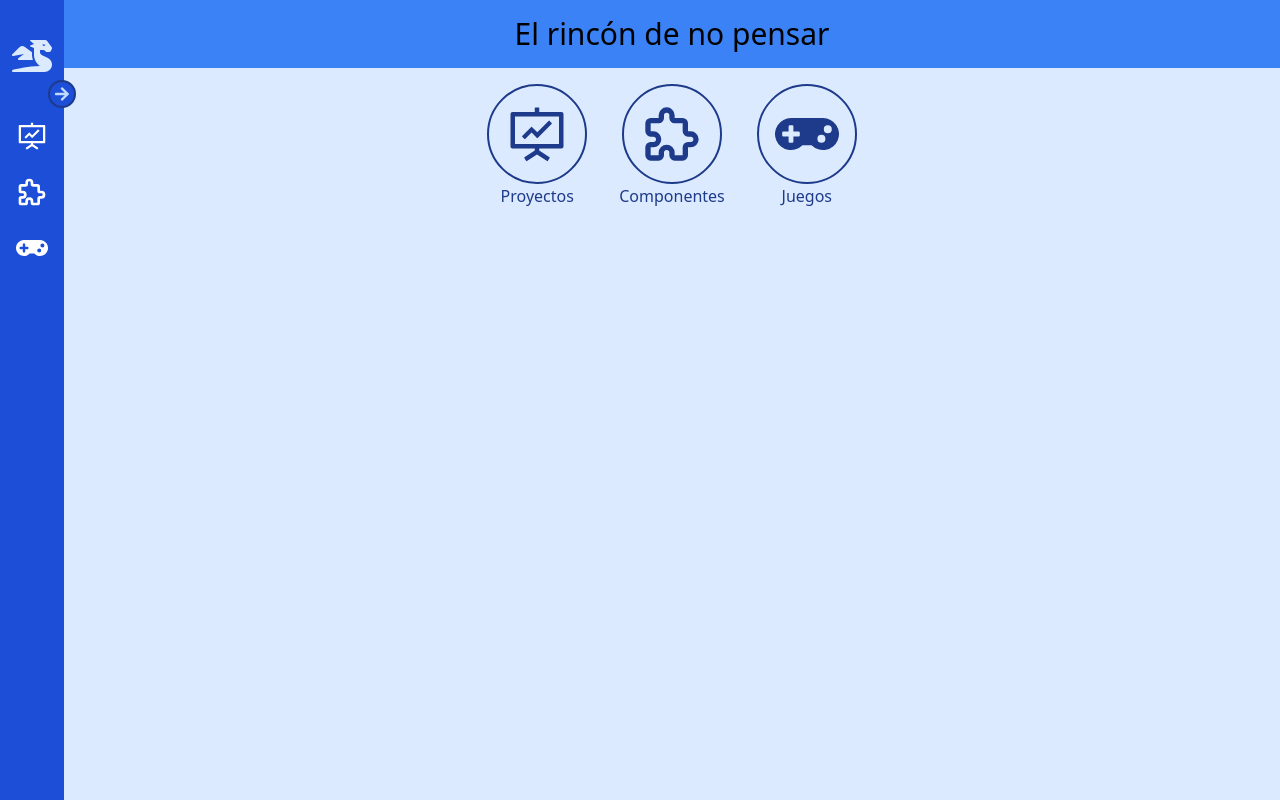
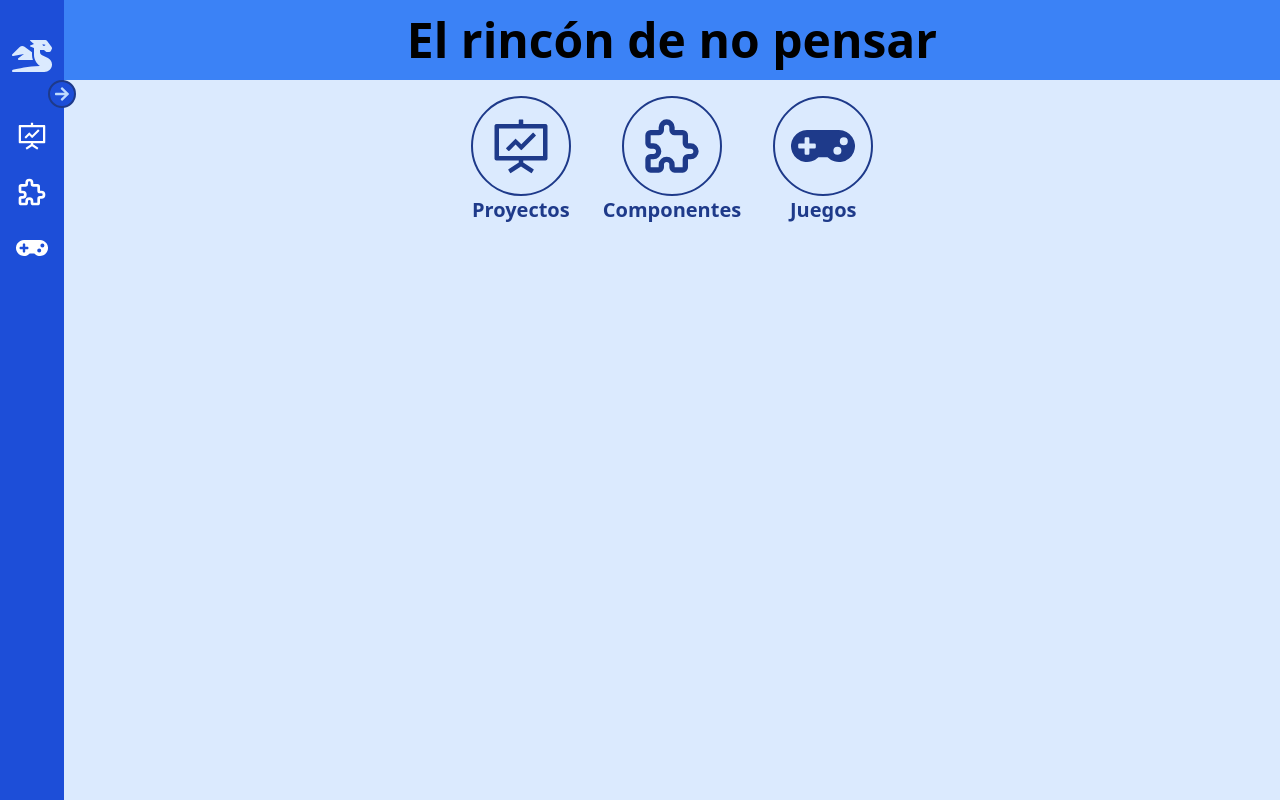
Before and after one commit to irenealcaine/el-rincon-de-no-pensar, a React (Create React App) app: page / in a window 1280 px wide. Built offline with nearby package versions, Linux system fonts and the light colour scheme.

Commit message:
Update 5 files

```diff
--- a/src/Components/Header.jsx
+++ b/src/Components/Header.jsx
@@ -1,9 +1,11 @@
-import React from 'react'
+import React from "react";
 
 const Header = ({ title }) => {
   return (
-    <header className='text-3xl bg-blue-500 text-center px-2 py-4 mb-4'>{title}</header>
-  )
-}
+    <header className="text-3xl md:text-5xl font-bold bg-blue-500 text-center px-2 py-4 mb-4">
+      {title}
+    </header>
+  );
+};
 
-export default Header
+export default Header;
--- a/src/Pages/Components.jsx
+++ b/src/Pages/Components.jsx
@@ -17,7 +17,7 @@ const Components = () => {
               <p className="p-4 border-2 border-blue-900 rounded-full hover:bg-blue-500 hover:text-white transition duration-300">
                 {item.bigIcon}
               </p>
-              <p className="">{item.title}</p>
+              <p className="font-bold text-xl">{item.title}</p>
             </Link>
           );
         })}
--- a/src/Pages/Games.jsx
+++ b/src/Pages/Games.jsx
@@ -17,7 +17,7 @@ const Games = () => {
               <p className="p-4 border-2 border-blue-900 rounded-full hover:bg-blue-500 hover:text-white transition duration-300">
                 {item.bigIcon}
               </p>
-              <p className="">{item.title}</p>
+              <p className="font-bold text-xl">{item.title}</p>
             </Link>
           );
         })}
--- a/src/Pages/Home.jsx
+++ b/src/Pages/Home.jsx
@@ -7,7 +7,7 @@ const Home = () => {
   return (
     <div className="bg-blue-100 min-h-screen">
       <Header title={"El rincón de no pensar"} />
-      <div className="flex flex-col md:flex-row gap-8 justify-center">
+      <div className="flex flex-wrap gap-8 justify-center">
         {menuItems.map((item) => {
           return (
             <div className="">
@@ -15,10 +15,10 @@ const Home = () => {
                 to={item.to}
                 className=" flex flex-col items-center text-blue-900"
               >
-                <p className="p-4 border-2 border-blue-900 rounded-full hover:bg-blue-500 hover:text-white transition duration-300">
+                <p className="p-4 border-2 border-blue-900 rounded-full hover:bg-blue-500 hover:text-white transition duration-300 shadow-blue-500/50">
                   {item.bigIcon}
                 </p>
-                <p className="">{item.title}</p>
+                <p className="font-bold text-xl">{item.title}</p>
               </Link>
             </div>
           );
--- a/src/Pages/Projects.jsx
+++ b/src/Pages/Projects.jsx
@@ -17,7 +17,7 @@ const Projects = () => {
               <p className="p-4 border-2 border-blue-900 rounded-full hover:bg-blue-500 hover:text-white transition duration-300">
                 {item.bigIcon}
               </p>
-              <p className="">{item.title}</p>
+              <p className="font-bold text-xl">{item.title}</p>
             </Link>
           );
         })}
```
